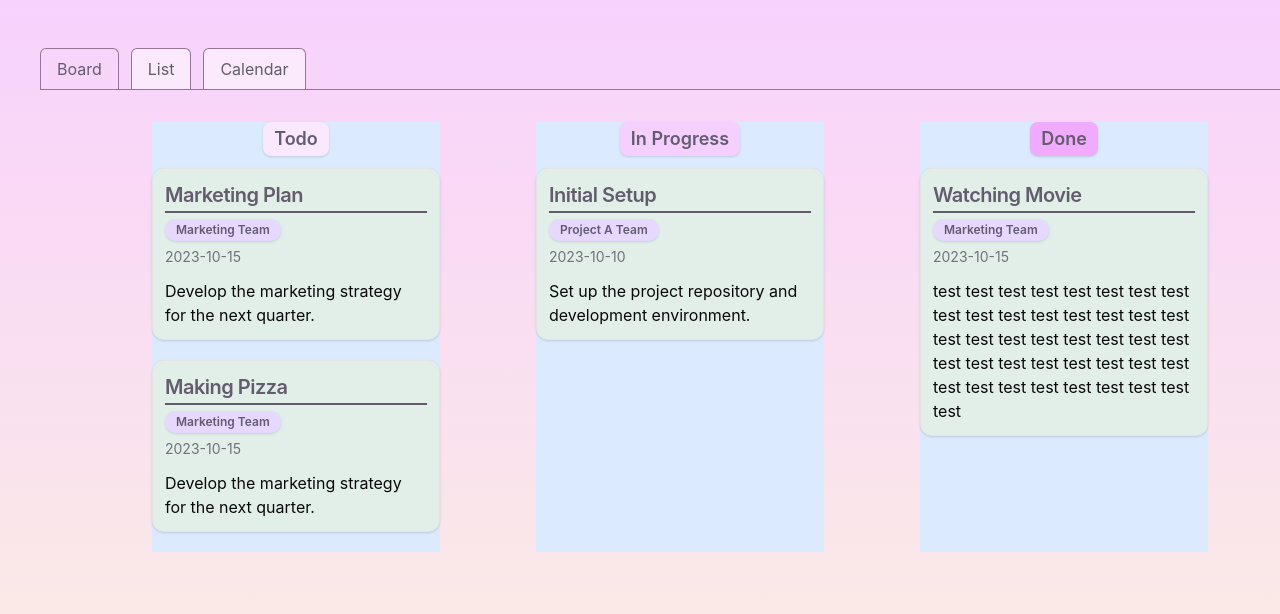
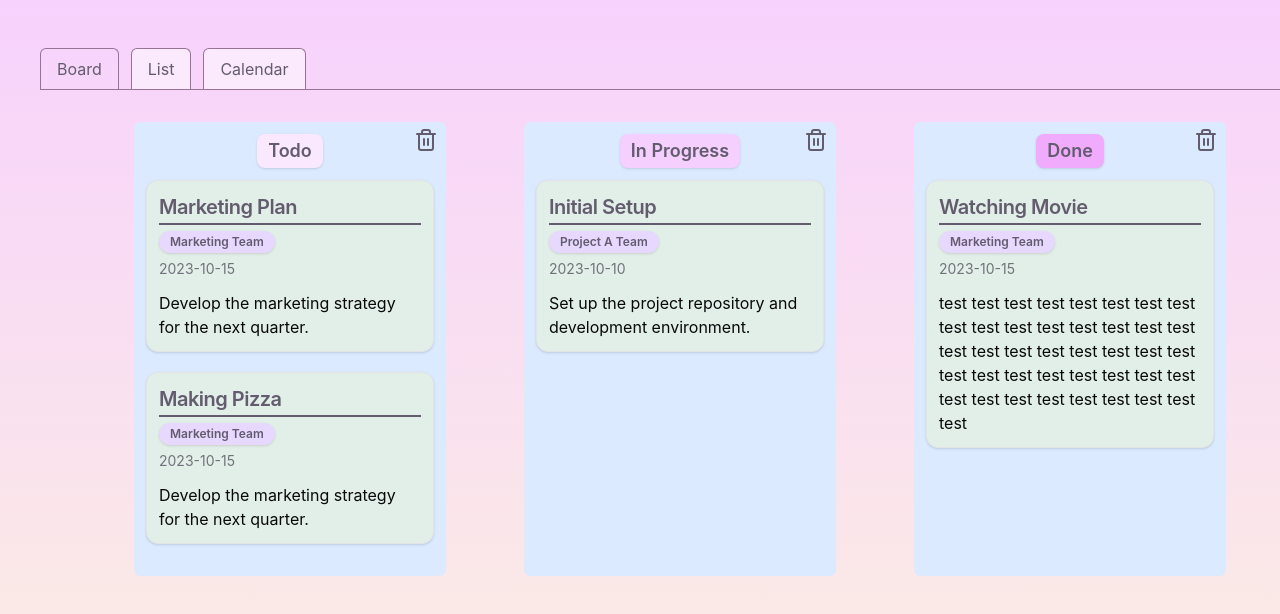
Before and after one commit to KaiKoide/task-space, a React (Vite) app in the folder client/: page / in a window 1280 px wide. Shown: the top 614 px of the page. Built offline with nearby package versions, Linux system fonts and the light colour scheme.

Commit message:
feat: implement drag and drop on columns

```diff
--- a/client/src/components/Board.tsx
+++ b/client/src/components/Board.tsx
@@ -8,20 +8,23 @@ import {
 	type DragEndEvent,
 	DragOverEvent,
 	type DragStartEvent,
+	DragOverlay,
 } from "@dnd-kit/core";
-import { SortableContext } from "@dnd-kit/sortable";
+import { SortableContext, arrayMove } from "@dnd-kit/sortable";
 
 import Column from "./ui/column";
 
 import tasksData from "@/mock/tasksData.json";
 import groupData from "@/mock/groupsData.json";
 import statusData from "@/mock/statusData.json";
-import type { ITask } from "@/types/data";
+import type { ITask, IStatus } from "@/types/data";
 import { sortableKeyboardCoordinates } from "@dnd-kit/sortable";
 import { useMemo, useState } from "react";
+import { createPortal } from "react-dom";
 
 function Board() {
-	const [activeColumn, setActiveColumn] = useState(null);
+	const [columns, setColumns] = useState<IStatus[]>(statusData);
+	const [activeColumn, setActiveColumn] = useState<IStatus | null>(null);
 
 	const tasks: ITask[] = tasksData as ITask[];
 	const groupedTasks = tasks.reduce((acc: Record<string, ITask[]>, task) => {
@@ -38,54 +41,99 @@ function Board() {
 	}, {});
 
 	const columnsId = useMemo(
-		() => statusData.map((status) => status.id),
-		[statusData],
+		() => columns.map((status) => status.id),
+		[columns],
 	);
 
-	console.log("columnsId", columnsId);
-
 	const sensors = useSensors(
-		useSensor(PointerSensor),
-		useSensor(KeyboardSensor, {
-			coordinateGetter: sortableKeyboardCoordinates,
+		useSensor(PointerSensor, {
+			activationConstraint: {
+				distance: 3,
+			},
 		}),
 	);
 
 	function handleDragEnd(event: DragEndEvent) {
 		const { active, over } = event;
 
-		if (!over || active.id === over.id) {
+		if (!over) {
 			console.log("🦈🦈🦈🦈");
 			return;
 		}
+
+		const activeColumnId = active.id;
+		const overColumnId = over.id;
+
+		if (activeColumnId === overColumnId) {
+			console.log("🐬🐬🐬🐬🐬🐬🐬");
+			return;
+		}
+
+		console.log("🍣🍣🍣activeColumnId🍣🍣🍣", activeColumnId);
+
 		console.log("Column moved", active.id, "to", over.id);
+
+		setColumns((columns) => {
+			const activeColumnIndex = columns.findIndex(
+				(column) => column.id === activeColumnId,
+			);
+
+			const overColumnIndex = columns.findIndex(
+				(column) => column.id === overColumnId,
+			);
+
+			console.log(
+				"activeColumnIndex",
+				activeColumnIndex,
+				"overColumnIndex",
+				overColumnIndex,
+			);
+
+			return arrayMove(columns, activeColumnIndex, overColumnIndex);
+		});
 	}
 
 	function onDragStart(event: DragStartEvent) {
 		console.log("DragStartEvent", event);
-		// if (event.active.data.current?.type === "Column") {
-		// }
+		if (event.active.data.current?.type === "Column") {
+			setActiveColumn(event.active.data.current.statusData);
+			return;
+		}
 	}
 
 	return (
 		<DndContext
 			sensors={sensors}
 			collisionDetection={closestCorners}
-			// onDragEnd={handleDragEnd}
+			onDragEnd={handleDragEnd}
 			onDragStart={onDragStart}
 		>
 			<div className="flex justify-evenly gap-4 p-4">
 				<SortableContext items={columnsId}>
-					{statusData.map((status) => (
+					{columns.map((status) => (
 						<Column
 							key={status.id}
 							statusData={status}
 							groupedTasks={groupedTasks}
 							groups={groups}
+							isDragging={false}
 						/>
 					))}
 				</SortableContext>
 			</div>
+			{createPortal(
+				<DragOverlay>
+					{activeColumn && (
+						<Column
+							statusData={activeColumn}
+							groupedTasks={groupedTasks}
+							groups={groups}
+							isDragging={true}
+						/>
+					)}
+				</DragOverlay>,
+				document.body,
+			)}
 		</DndContext>
 	);
 }
--- a/client/src/components/ui/column.tsx
+++ b/client/src/components/ui/column.tsx
@@ -5,6 +5,7 @@ import {
 	useSortable,
 } from "@dnd-kit/sortable";
 import { CSS } from "@dnd-kit/utilities";
+import { Trash2 } from "lucide-react";
 
 import SortableCard from "./sortableCard";
 
@@ -16,15 +17,20 @@ interface ColumnProps {
 	statusData: IStatus;
 	groupedTasks: Record<string, ITask[]>;
 	groups: Record<string, string>;
+	isDragging: boolean;
 }
 
-function Column({ statusData, groupedTasks, groups }: ColumnProps) {
+function Column({ statusData, groupedTasks, groups, isDragging }: ColumnProps) {
 	// const columnId = useMemo(
 	// 	() => groupedTasks[status].map((task) => task.id),
 	// 	[groupedTasks[status]],
 	// );
 
 	// const { setNodeRef } = useDroppable({ id: status });
+
+	function handleDelete() {
+		console.log("click!");
+	}
 
 	const { setNodeRef, attributes, listeners, transform, transition } =
 		useSortable({
@@ -35,6 +41,7 @@ function Column({ statusData, groupedTasks, groups }: ColumnProps) {
 	const style = {
 		transform: CSS.Transform.toString(transform),
 		transition,
+		opacity: isDragging ? 0.5 : 1,
 	};
 
 	return (
@@ -43,7 +50,11 @@ function Column({ statusData, groupedTasks, groups }: ColumnProps) {
 		// 	items={columnId}
 		// 	strategy={rectSortingStrategy}
 		// >
-		<div ref={setNodeRef} style={style} className="bg-blue-100">
+		<div
+			ref={setNodeRef}
+			style={style}
+			className="bg-blue-100 relative p-3 rounded-md"
+		>
 			<Badge
 				className={cn(
 					"capitalize mb-3 text-lg rounded-lg",
@@ -56,6 +67,10 @@ function Column({ statusData, groupedTasks, groups }: ColumnProps) {
 			>
 				{statusData.status.replace("_", " ")}
 			</Badge>
+			<Trash2
+				className="absolute top-1.5 right-2 cursor-pointer"
+				onClick={handleDelete}
+			/>
 
 			{groupedTasks[statusData.status].map((task) => (
 				<SortableCard
```
